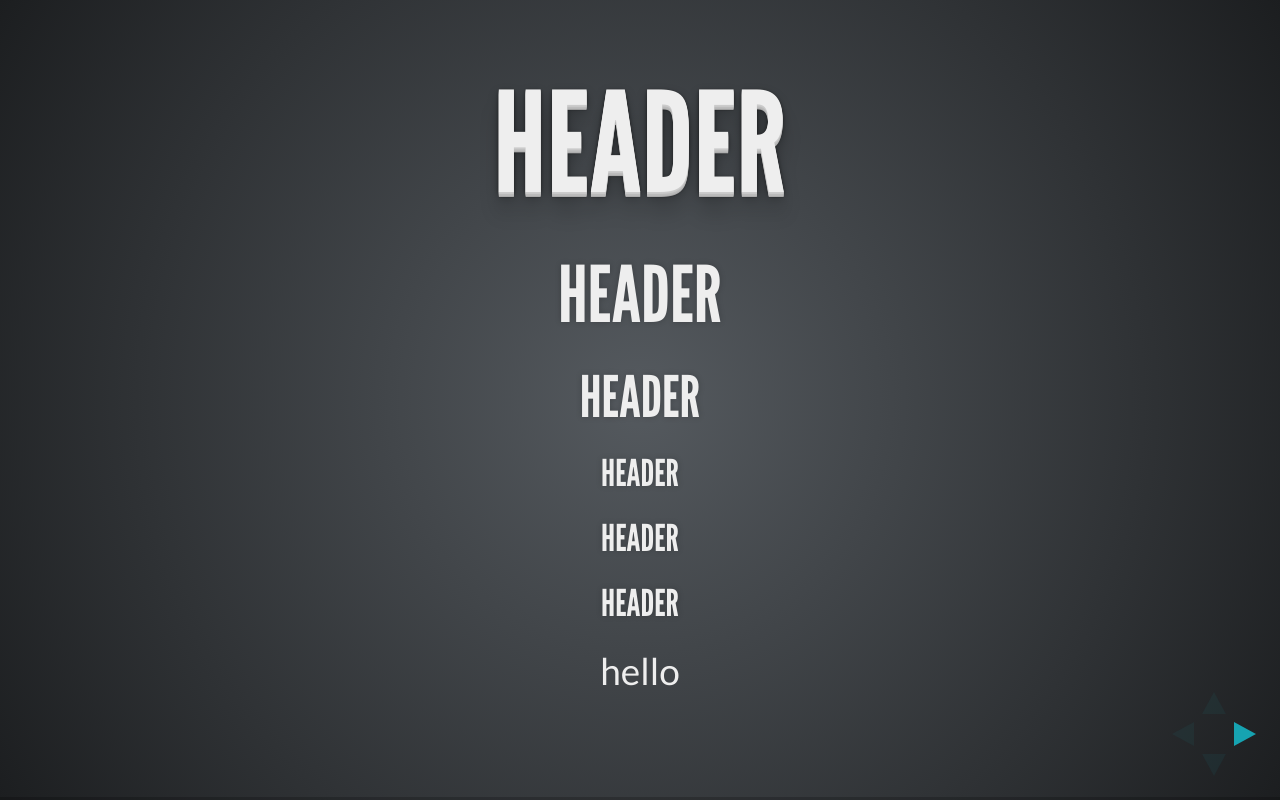
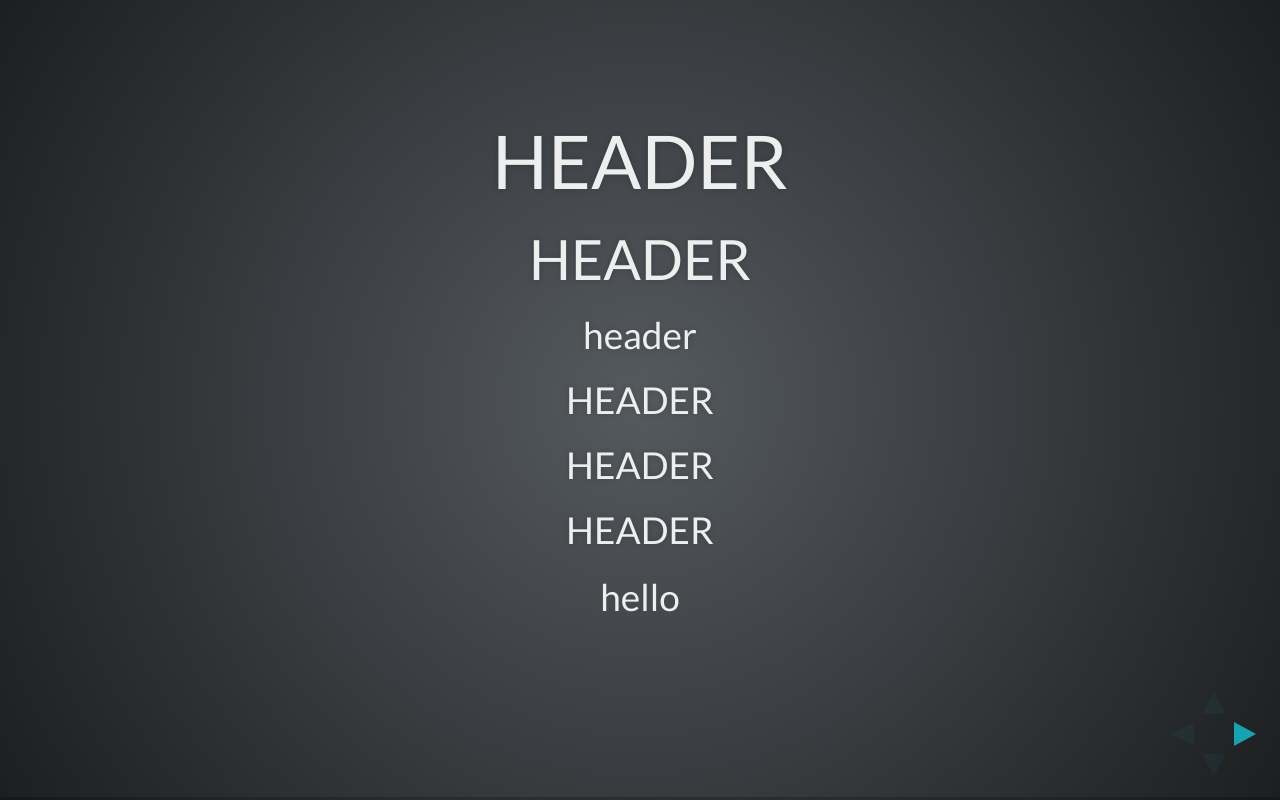
Before and after one commit to Jakobud/csu-webdev-talk, a plain HTML site: page index.html in a window 1280 px wide. Drawn offline with Linux system fonts and the light colour scheme.

Commit message:
Style edits
Signed-off-by: Jake Wilson <jake.wilson@otterproducts.com>

```diff
--- a/css/theme/league.css
+++ b/css/theme/league.css
@@ -47,7 +47,7 @@ body {
 .reveal h6 {
   margin: 0 0 20px 0;
   color: #eee;
-  font-family: "League Gothic", Impact, sans-serif;
+  font-family: "Lato", "League Gothic", Impact, sans-serif;
   font-weight: normal;
   line-height: 1.2;
   letter-spacing: normal;
@@ -56,19 +56,14 @@ body {
   word-wrap: break-word; }
 
 .reveal h1 {
-  font-size: 3.77em; }
+  font-size: 2em; }
 
 .reveal h2 {
-  font-size: 2.11em; }
+  font-size: 1.5em; }
 
 .reveal h3 {
-  font-size: 1.55em; }
-
-.reveal h4 {
+  text-transform: none;
   font-size: 1em; }
-
-.reveal h1 {
-  text-shadow: 0 1px 0 #ccc, 0 2px 0 #c9c9c9, 0 3px 0 #bbb, 0 4px 0 #b9b9b9, 0 5px 0 #aaa, 0 6px 1px rgba(0, 0, 0, 0.1), 0 0 5px rgba(0, 0, 0, 0.1), 0 1px 3px rgba(0, 0, 0, 0.3), 0 3px 5px rgba(0, 0, 0, 0.2), 0 5px 10px rgba(0, 0, 0, 0.25), 0 20px 20px rgba(0, 0, 0, 0.15); }
 
 /*********************************************
  * OTHER
@@ -200,9 +195,9 @@ body {
 
 .reveal small {
   display: inline-block;
-  font-size: 0.6em;
+  font-size: 0.5em;
   line-height: 1.2em;
-  vertical-align: top; }
+  vertical-align: middle; }
 
 .reveal small * {
   vertical-align: top; }
```
